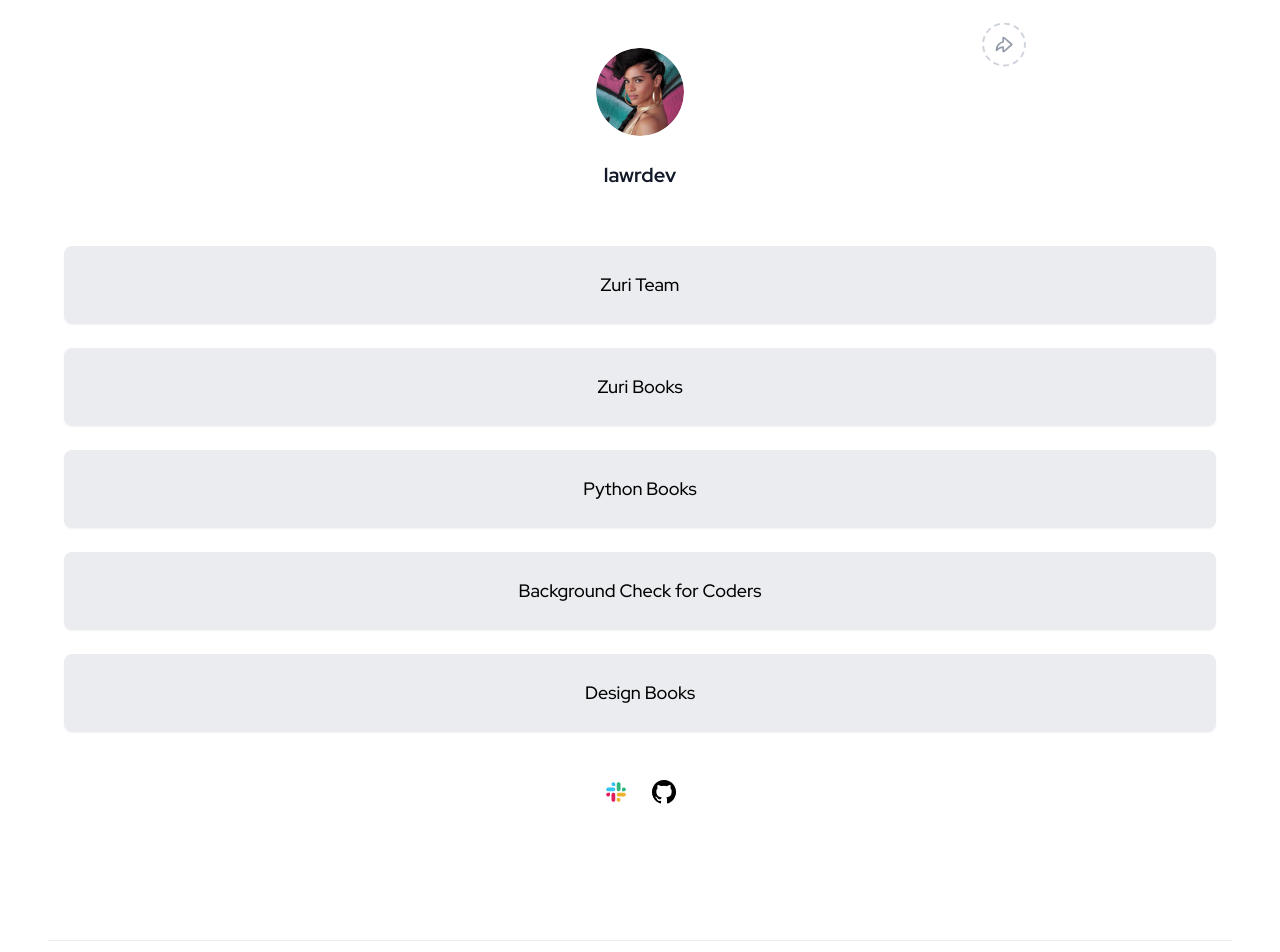
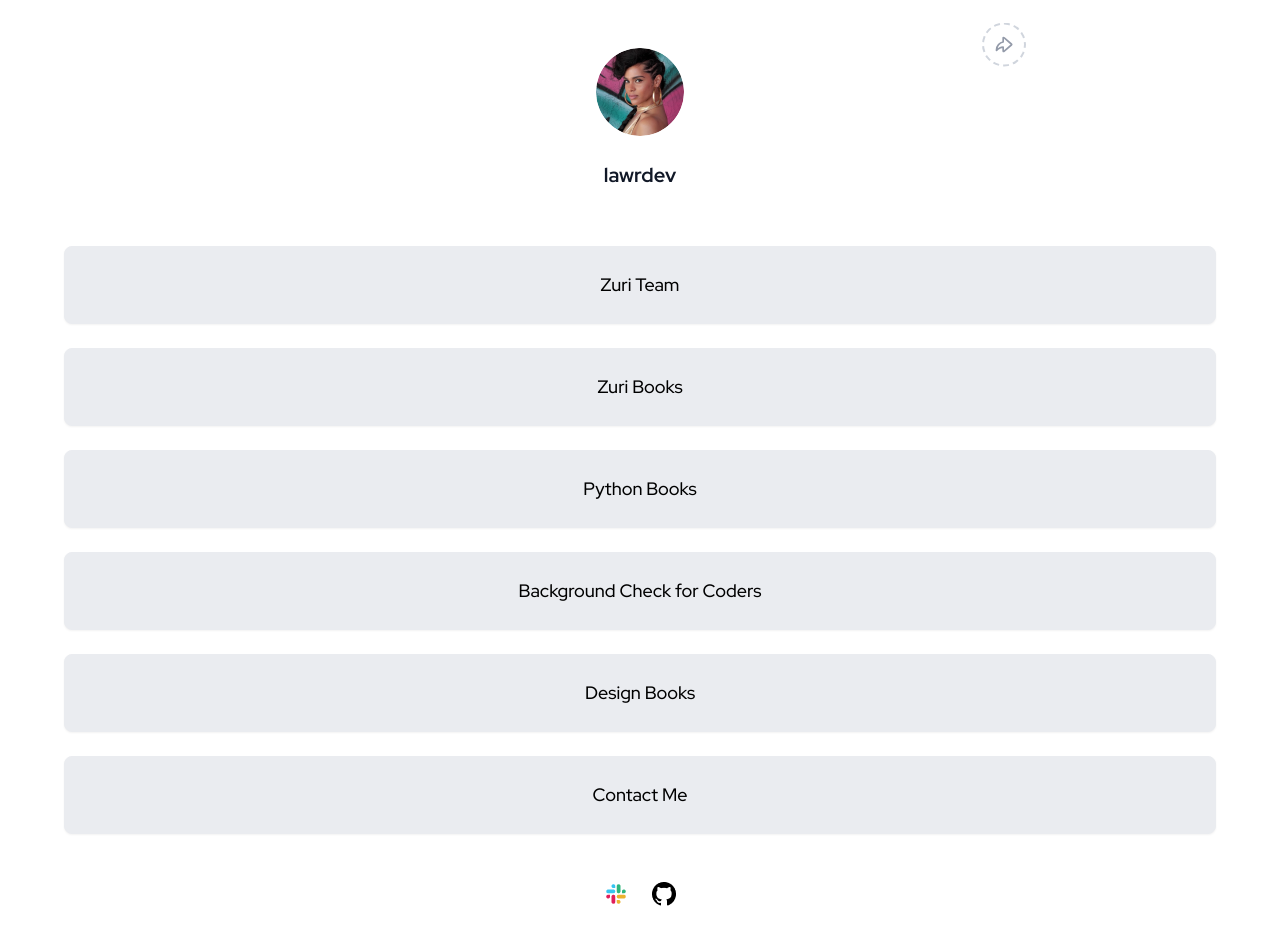
Before and after one commit to lawrdev/Linktacles, a React (Create React App) app: page / in a window 1280 px wide. Shown: the top 952 px of the page. Built offline with nearby package versions, Linux system fonts and the light colour scheme.

Commit message:
feat: adds contact me btn

```diff
--- a/src/components/Links.jsx
+++ b/src/components/Links.jsx
@@ -1,4 +1,4 @@
-import React from "react";
+import { Link } from "react-router-dom";
 
 const linkList = [
   {
@@ -48,6 +48,9 @@ function Links() {
             {item.title}
           </a>
         ))}
+        <Link to="/contact" id="contact" className="btn_link">
+          Contact Me
+        </Link>
       </div>
     </>
   );
```
